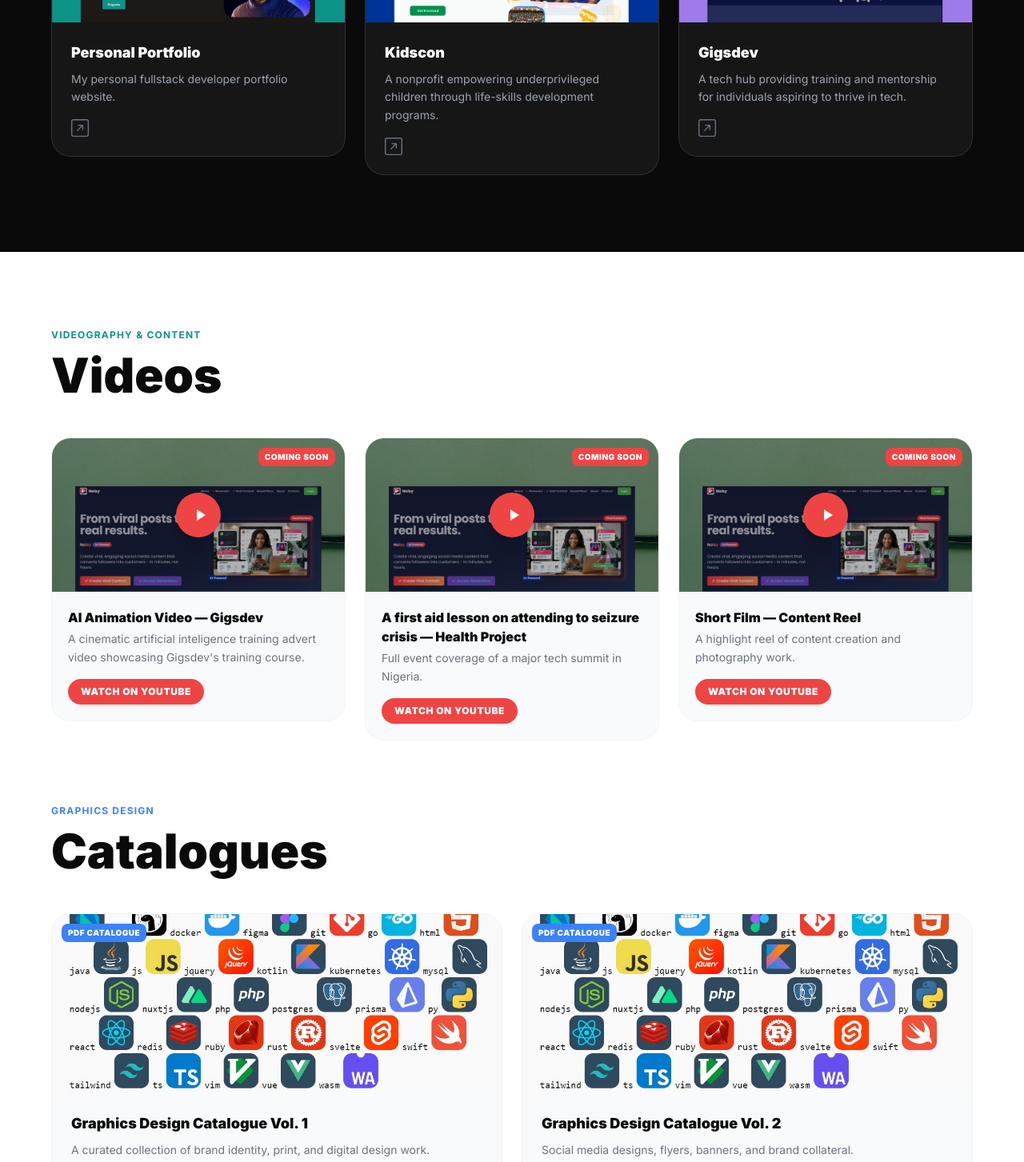
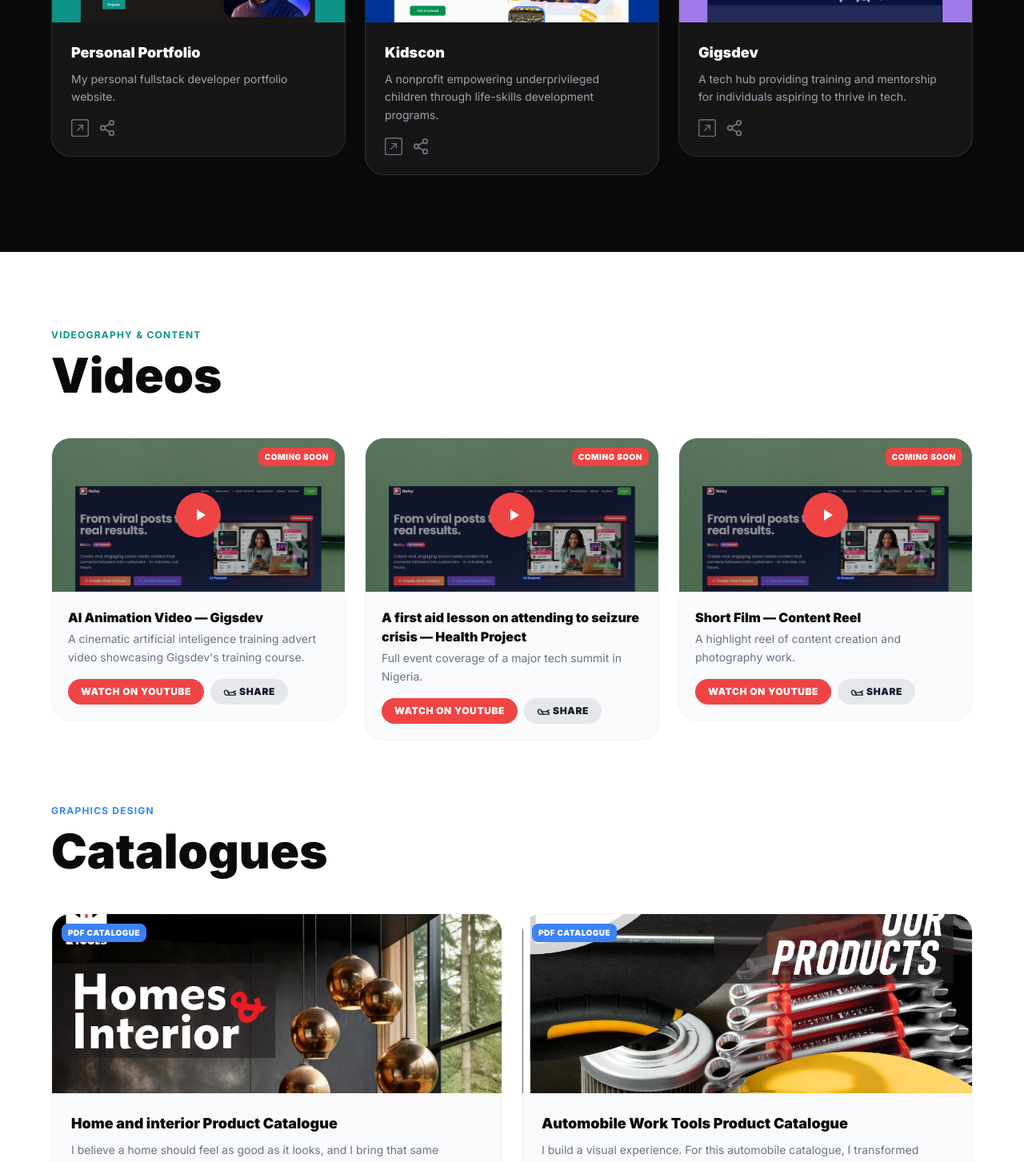
Before and after one commit to codeklin/jdev_live, a Next.js app: page / in a window 1280 px wide. Shown: the part 4603-6056 px from the top of the page at 80% size. Built offline with nearby package versions, Linux system fonts and the light colour scheme.

Commit message:
updated catalogue

```diff
--- a/components/MediaSection.tsx
+++ b/components/MediaSection.tsx
@@ -1,25 +1,31 @@
+"use client"
+
 import Image from "next/image"
 import SlideUp from "./SlideUp"
 
 // ─── VIDEOS ──────────────────────────────────────────────────────────────────
 // For each video:
+//   - id: unique identifier for shareable links
 //   - youtubeId: the part after ?v= in the YouTube URL
 //   - thumbnail: use your own image OR leave as "" to auto-use YouTube's thumbnail
 //     YouTube auto-thumbnail URL: https://img.youtube.com/vi/YOUR_VIDEO_ID/maxresdefault.jpg
 const videos = [
   {
+    id: "ai-animation-gigsdev",
     title: "AI Animation Video — Gigsdev",
     description: "A cinematic artificial inteligence training advert video showcasing Gigsdev's training course.",
     youtubeId: "YOUR_YOUTUBE_VIDEO_ID_1", // replace with real ID
     thumbnail: "", // leave "" to use YouTube auto-thumbnail
   },
   {
+    id: "first-aid-health-project",
     title: "A first aid lesson on attending to seizure crisis  — Health Project",
     description: "Full event coverage of a major tech summit in Nigeria.",
     youtubeId: "YOUR_YOUTUBE_VIDEO_ID_2",
     thumbnail: "",
   },
   {
+    id: "short-film-reel",
     title: "Short Film — Content Reel",
     description: "A highlight reel of content creation and photography work.",
     youtubeId: "YOUR_YOUTUBE_VIDEO_ID_3",
@@ -32,18 +38,21 @@ const videos = [
 // thumbnail: upload a mockup/cover image to /public and reference it here.
 const catalogues = [
   {
-    title: "Graphics Design Catalogue Vol. 1",
-    description: "A curated collection of brand identity, print, and digital design work.",
-    thumbnail: "/catalogue1-mockup.png", // add your mockup image to /public
-    googleDriveUrl: "https://drive.google.com/file/d/YOUR_FILE_ID/view", // replace
+    id: "home-interior-catalogue",
+    title: "Home and interior Product Catalogue",
+    description: "I believe a home should feel as good as it looks, and I bring that same philosophy to my design work. For this interiors catalogue, I focused on creating an editorial-style flow that captures the 'vibe' of a space while keeping the product details crystal clear. It’s about using thoughtful typography and warm, balanced layouts to turn a furniture list into a source of genuine inspiration.",
+    thumbnail: "/home.png", // add your mockup image to /public
+    googleDriveUrl: "https://drive.google.com/file/d/1zE1LvduRizjD5LfXpB0g099J0wEYLS3I/view?usp=drive_links", // replace
     issuuUrl: "https://issuu.com/jdevpro/docs/home_interior_product_catalogue",   // replace
   },
   {
-    title: "Graphics Design Catalogue Vol. 2",
-    description: "Social media designs, flyers, banners, and brand collateral.",
-    thumbnail: "/catalogue2-mockup.png",
-    googleDriveUrl: "https://drive.google.com/file/d/YOUR_FILE_ID_2/view",
-    issuuUrl: "https://issuu.com/YOUR_ISSUU_USERNAME/docs/YOUR_DOC_SLUG_2",
+    id: "automobile-tools-catalogue",
+    title: "Automobile Work Tools Product Catalogue",
+    description: "I build a visual experience. For this automobile catalogue, I transformed complex technical data into a clean, intuitive layout that speaks to the professional mechanic. A perfect example of how I use sharp visual hierarchy and modern design to turn a standard product list into a high-end brand asset.",
+    thumbnail: "/tools.png",
+    googleDriveUrl: "https://drive.google.com/file/d/1Q_pPgT4JdXburEEG6EwKissJMNAydi2e/view?usp=drive_link",
+    issuuUrl: "https://issuu.com/jdevpro/docs/automobile_work_tools_product_catalogue",   // replace
+
   },
 ]
 
@@ -59,6 +68,23 @@ const getCatalogueThumbnail = (path: string) =>
   path.includes("catalogue") && !path.startsWith("/public")
     ? "/skills.jpg" // local fallback until real mockup is added
     : path
+
+const shareItem = (itemType: 'video' | 'catalogue', itemId: string, title: string, description: string) => {
+  const shareUrl = `${typeof window !== 'undefined' ? window.location.origin : ''}/#${itemType}-${itemId}`
+  const shareText = `Check out ${title}: ${description.substring(0, 100)}...`
+
+  if (navigator.share) {
+    navigator.share({
+      title: title,
+      text: shareText,
+      url: shareUrl,
+    })
+  } else {
+    // Fallback: copy to clipboard
+    navigator.clipboard.writeText(shareUrl)
+    alert('Link copied to clipboard!')
+  }
+}
 
 // ─── COMPONENT ───────────────────────────────────────────────────────────────
 const MediaSection = () => {
@@ -86,7 +112,7 @@ const MediaSection = () => {
               const youtubeUrl = `https://www.youtube.com/watch?v=${v.youtubeId}`
               return (
                 <SlideUp key={i} offset="-80px 0px -80px 0px">
-                  <div className="group border border-gray-100 dark:border-white/10 rounded-3xl overflow-hidden hover:border-[#ef4444]/50 transition-colors bg-gray-50 dark:bg-white/5">
+                  <div id={`video-${v.id}`} className="group border border-gray-100 dark:border-white/10 rounded-3xl overflow-hidden hover:border-[#ef4444]/50 transition-colors bg-gray-50 dark:bg-white/5">
                     <a href={youtubeUrl} target="_blank" rel="noopener noreferrer">
                       <div className="relative overflow-hidden h-48">
                         <Image
@@ -112,6 +138,7 @@ const MediaSection = () => {
                     <div className="p-5">
                       <h3 className="text-base font-black text-[#0a0a0a] dark:text-white mb-1">{v.title}</h3>
                       <p className="text-sm text-gray-500 dark:text-gray-400 leading-relaxed mb-4">{v.description}</p>
+                      <div className="flex flex-wrap gap-2">
                         <a
                           href={youtubeUrl}
                           target="_blank"
@@ -120,6 +147,17 @@ const MediaSection = () => {
                         >
                           Watch on YouTube
                         </a>
+                        <button
+                          onClick={() => shareItem('video', v.id, v.title, v.description)}
+                          className="inline-flex items-center gap-1 px-4 py-2 bg-gray-200 dark:bg-gray-700 hover:bg-gray-300 dark:hover:bg-gray-600 text-gray-900 dark:text-white text-xs font-black uppercase tracking-wider rounded-2xl transition-colors"
+                          title="Share video"
+                        >
+                          <svg className="w-4 h-4" fill="none" stroke="currentColor" viewBox="0 0 24 24">
+                            <path strokeLinecap="round" strokeLinejoin="round" strokeWidth={2} d="M8.684 13.342C9.577 14.591 10.54 15.736 11.604 16.734m6.423-3.425l2.117-2.007a2.827 2.827 0 005.99 2.165l-.969 3.057a2.827 2.827 0 01-2.244 1.589H5.604a2.827 2.827 0 01-2.244-1.589l-.969-3.057a2.827 2.827 0 015.99-2.165l2.117 2.007zm0 0l6.423-3.425" />
+                          </svg>
+                          Share
+                        </button>
+                      </div>
                     </div>
                   </div>
                 </SlideUp>
@@ -144,7 +182,7 @@ const MediaSection = () => {
           <div className="grid grid-cols-1 sm:grid-cols-2 gap-6">
             {catalogues.map((c, i) => (
               <SlideUp key={i} offset="-80px 0px -80px 0px">
-                <div className="group border border-gray-100 dark:border-white/10 rounded-3xl overflow-hidden hover:border-[#3b82f6]/50 transition-colors bg-gray-50 dark:bg-white/5">
+                <div id={`catalogue-${c.id}`} className="group border border-gray-100 dark:border-white/10 rounded-3xl overflow-hidden hover:border-[#3b82f6]/50 transition-colors bg-gray-50 dark:bg-white/5">
                   {/* Thumbnail / Mockup */}
                   <div className="relative overflow-hidden h-56">
                     <Image
@@ -162,8 +200,9 @@ const MediaSection = () => {
                     <h3 className="text-lg font-black text-[#0a0a0a] dark:text-white mb-2">{c.title}</h3>
                     <p className="text-sm text-gray-500 dark:text-gray-400 leading-relaxed mb-5">{c.description}</p>
 
-                    {/* Two CTA buttons — pick one per catalogue */}
-                    <div className="flex flex-wrap gap-3">
+                    {/* CTA buttons — view links and share */}
+                    <div className="flex flex-wrap gap-2 items-center">
+                      <div className="flex flex-wrap gap-2 flex-1">
                         {c.googleDriveUrl && (
                           <a
                             href={c.googleDriveUrl}
@@ -198,6 +237,17 @@ const MediaSection = () => {
                           </a>
                         )}
                       </div>
+                      <button
+                        onClick={() => shareItem('catalogue', c.id, c.title, c.description)}
+                        className="inline-flex items-center gap-2 px-4 py-2 bg-gray-200 dark:bg-gray-700 hover:bg-gray-300 dark:hover:bg-gray-600 text-gray-900 dark:text-white text-xs font-black uppercase tracking-wider rounded-2xl transition-colors"
+                        title="Share catalogue"
+                      >
+                        <svg className="w-4 h-4" fill="none" stroke="currentColor" viewBox="0 0 24 24">
+                          <path strokeLinecap="round" strokeLinejoin="round" strokeWidth={2} d="M8.684 13.342C9.577 14.591 10.54 15.736 11.604 16.734m6.423-3.425l2.117-2.007a2.827 2.827 0 005.99 2.165l-.969 3.057a2.827 2.827 0 01-2.244 1.589H5.604a2.827 2.827 0 01-2.244-1.589l-.969-3.057a2.827 2.827 0 015.99-2.165l2.117 2.007zm0 0l6.423-3.425" />
+                        </svg>
+                        Share
+                      </button>
+                    </div>
                   </div>
                 </div>
               </SlideUp>
--- a/components/ProjectsSection.tsx
+++ b/components/ProjectsSection.tsx
@@ -1,25 +1,45 @@
+"use client"
+
 import React from "react"
 import Image from "next/image"
 import Link from "next/link"
 import SlideUp from "./SlideUp"
 import { BsArrowUpRightSquare } from "react-icons/bs"
+import { FiShare2 } from "react-icons/fi"
 
 const projects = [
-  { name: "Soprep", description: "Pass JAMB in one attempt! A JAMB quiz prep app with past questions, explanations, and progress tracking.", image: "/soprep.png", link: "https://soprep.app" },
-  { name: "Panaceutics", description: "A biotech-driven company advancing wellness through science-backed, plant-based formulations.", image: "/panaceutics1.png", link: "https://panaceutics.org" },
-  { name: "Tizzle Shop", description: "Modern e-commerce for quality UK-used and premium products in Nigeria, with an integrated talent marketplace.", image: "/tizzle.png", link: "https://tizzleshop.vercel.app/" },
-  { name: "NoisyPay", description: "Mobile-first web app for online training course payments with instant WhatsApp group access.", image: "/noisypay.png", link: "https://noisyng.com" },
-  { name: "Secquiz App", description: "A cybersecurity quiz app to test knowledge, improve skills, and prep for certifications.", image: "/secquiz.PNG", link: "https://secquiz.app" },
-  { name: "Noisy Viral AI Tool", description: "Viral content generation web app — generate a month's worth of social media content instantly.", image: "/noisy.png", link: "https://noisyng.vercel.app/" },
-  { name: "GCRisker App", description: "Risk analysis tool for assessing project risk profiles and helping users make informed decisions.", image: "/riskapng.png", link: "https://riska-app.vercel.app/" },
-  { name: "RunPhisher", description: "Phishing link detection fullstack web app — identify malicious links and stay protected.", image: "/runph.png", link: "https://run-phisher.vercel.app/" },
-  { name: "Hemo Dashboard", description: "Health management web app dashboard for tracking health products — currently in development.", image: "/hemo.png", link: "/#" },
-  { name: "Personal Portfolio", description: "My personal fullstack developer portfolio website.", image: "/jlive_proj.png", link: "https://jdev-live.vercel.app/" },
-  { name: "Kidscon", description: "A nonprofit empowering underprivileged children through life-skills development programs.", image: "/kidscon_proj.png", link: "https://codeklin.github.io/kidscon.github.io/" },
-  { name: "Gigsdev", description: "A tech hub providing training and mentorship for individuals aspiring to thrive in tech.", image: "/gigsdev_proj.png", link: "https://codeklin.github.io/gigsdev.github.io/" },
+  { id: "soprep", name: "Soprep", description: "Pass JAMB in one attempt! A JAMB quiz prep app with past questions, explanations, and progress tracking.", image: "/soprep.png", link: "https://soprep.app" },
+  { id: "panaceutics", name: "Panaceutics", description: "A biotech-driven company advancing wellness through science-backed, plant-based formulations.", image: "/panaceutics1.png", link: "https://panaceutics.org" },
+  { id: "tizzle-shop", name: "Tizzle Shop", description: "Modern e-commerce for quality UK-used and premium products in Nigeria, with an integrated talent marketplace.", image: "/tizzle.png", link: "https://tizzleshop.vercel.app/" },
+  { id: "noisypay", name: "NoisyPay", description: "Mobile-first web app for online training course payments with instant WhatsApp group access.", image: "/noisypay.png", link: "https://noisyng.com" },
+  { id: "secquiz", name: "Secquiz App", description: "A cybersecurity quiz app to test knowledge, improve skills, and prep for certifications.", image: "/secquiz.PNG", link: "https://secquiz.app" },
+  { id: "noisy-viral", name: "Noisy Viral AI Tool", description: "Viral content generation web app — generate a month's worth of social media content instantly.", image: "/noisy.png", link: "https://noisyng.vercel.app/" },
+  { id: "gcrisker", name: "GCRisker App", description: "Risk analysis tool for assessing project risk profiles and helping users make informed decisions.", image: "/riskapng.png", link: "https://riska-app.vercel.app/" },
+  { id: "runphisher", name: "RunPhisher", description: "Phishing link detection fullstack web app — identify malicious links and stay protected.", image: "/runph.png", link: "https://run-phisher.vercel.app/" },
+  { id: "hemo-dashboard", name: "Hemo Dashboard", description: "Health management web app dashboard for tracking health products — currently in development.", image: "/hemo.png", link: "/#" },
+  { id: "personal-portfolio", name: "Personal Portfolio", description: "My personal fullstack developer portfolio website.", image: "/jlive_proj.png", link: "https://jdev-live.vercel.app/" },
+  { id: "kidscon", name: "Kidscon", description: "A nonprofit empowering underprivileged children through life-skills development programs.", image: "/kidscon_proj.png", link: "https://codeklin.github.io/kidscon.github.io/" },
+  { id: "gigsdev", name: "Gigsdev", description: "A tech hub providing training and mentorship for individuals aspiring to thrive in tech.", image: "/gigsdev_proj.png", link: "https://codeklin.github.io/gigsdev.github.io/" },
 ]
 
 const ProjectsSection = () => {
+  const shareProject = (project: typeof projects[0]) => {
+    const shareUrl = `${typeof window !== 'undefined' ? window.location.origin : ''}/#project-${project.id}`
+    const shareText = `Check out ${project.name}: ${project.description}`
+
+    if (navigator.share) {
+      navigator.share({
+        title: project.name,
+        text: shareText,
+        url: shareUrl,
+      })
+    } else {
+      // Fallback: copy to clipboard
+      navigator.clipboard.writeText(shareUrl)
+      alert('Link copied to clipboard!')
+    }
+  }
+
   return (
     <section id="projects" className="bg-[#0a0a0a] py-24 px-4 sm:px-6">
       <div className="max-w-6xl mx-auto">
@@ -31,7 +51,7 @@ const ProjectsSection = () => {
         <div className="grid grid-cols-1 sm:grid-cols-2 lg:grid-cols-3 gap-6">
           {projects.map((project, idx) => (
             <SlideUp key={idx} offset="-80px 0px -80px 0px">
-              <div className="bg-white/5 border border-white/10 rounded-3xl overflow-hidden group hover:border-[#0d9488]/50 transition-colors">
+              <div id={`project-${project.id}`} className="bg-white/5 border border-white/10 rounded-3xl overflow-hidden group hover:border-[#0d9488]/50 transition-colors">
                 <Link href={project.link} target="_blank">
                   <div className="overflow-hidden h-48">
                     <Image
@@ -46,12 +66,21 @@ const ProjectsSection = () => {
                 <div className="p-6">
                   <h3 className="text-lg font-black text-white mb-2">{project.name}</h3>
                   <p className="text-sm text-gray-400 leading-relaxed mb-4">{project.description}</p>
-                  <Link href={project.link} target="_blank">
-                    <BsArrowUpRightSquare
-                      size={22}
+                  <div className="flex items-center gap-3">
+                    <Link href={project.link} target="_blank">
+                      <BsArrowUpRightSquare
+                        size={22}
+                        className="text-gray-500 hover:text-[#0d9488] transition-colors cursor-pointer"
+                      />
+                    </Link>
+                    <button
+                      onClick={() => shareProject(project)}
                       className="text-gray-500 hover:text-[#0d9488] transition-colors cursor-pointer"
-                    />
-                  </Link>
+                      title="Share project"
+                    >
+                      <FiShare2 size={22} />
+                    </button>
+                  </div>
                 </div>
               </div>
             </SlideUp>
```
Also changed, not shown: public/home.png (added), public/tools.png (added). Lines whose indentation alone changed are shown as unchanged.
